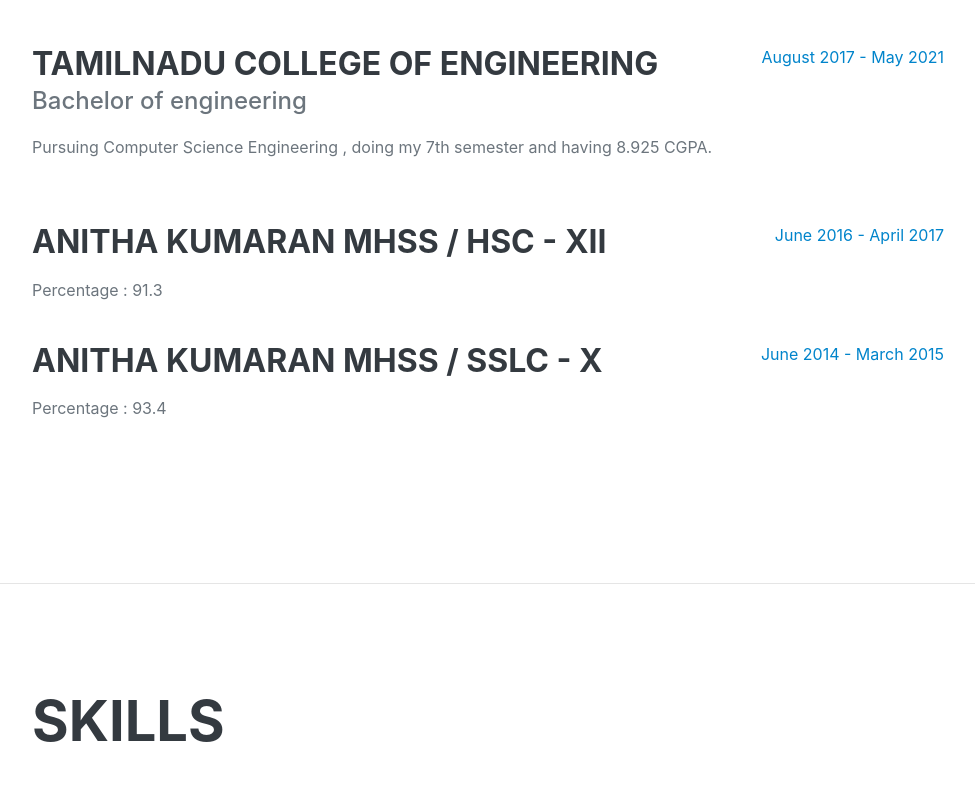
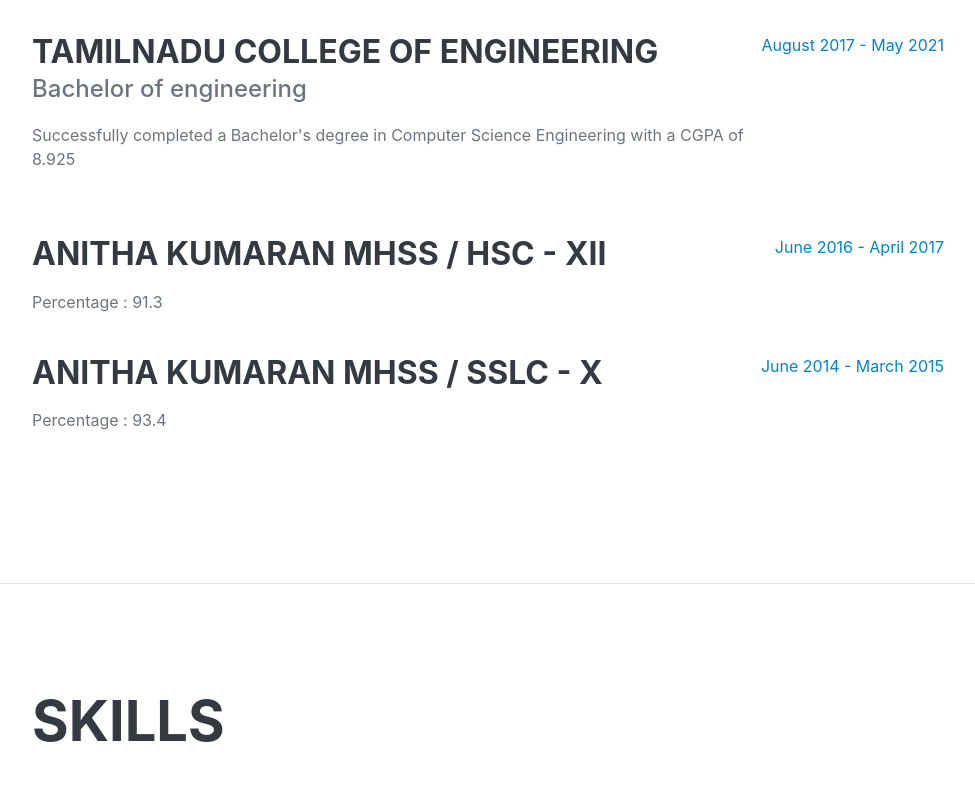
Before and after one commit to balasaranyav/balasaranyav.github.io, a plain HTML site: page index.html in a window 1280 px wide. Shown: the part 3253-4045 px from the top of the page, without its empty margins (288-1263 px from the left). Drawn offline with nearby package versions, Linux system fonts and the light colour scheme; a web font is replaced by a local one.

Commit message:
BSV: Updated Content.

```diff
--- a/index.html
+++ b/index.html
@@ -266,8 +266,9 @@
                         <h3 class="mb-0">Tamilnadu college of engineering</h3>
                         <div class="subheading mb-3">Bachelor of engineering
                         </div>
-                        <p>Pursuing Computer Science Engineering , doing my 7th
-                            semester and having 8.925 CGPA.</p>
+                        <p>Successfully completed a Bachelor's degree in
+                            Computer Science Engineering with a CGPA of 8.925
+                        </p>
                     </div>
                     <div class="flex-shrink-0"><span class="text-primary">August
                             2017 - May 2021</span></div>
```
